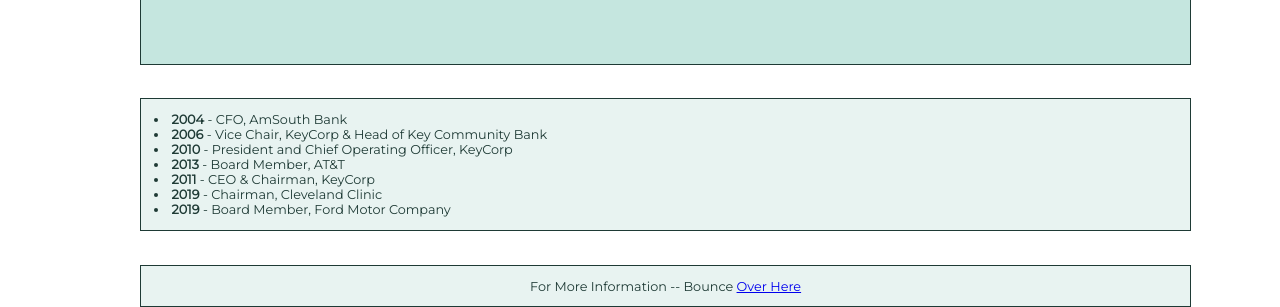
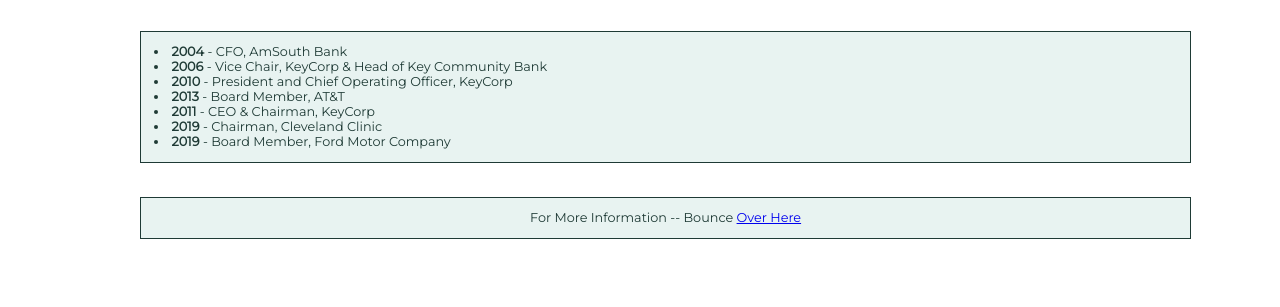
Before and after one commit to roelmore/bem-tribute, a plain HTML site: page index.html in a window 1280 px wide. Shown: the part 586-893 px from the top of the page. After the commit the page ends 825 px from the top, so only its background shows below. Drawn offline with Linux system fonts and the light colour scheme.

Commit message:
grid template rows auto

```diff
--- a/styles.css
+++ b/styles.css
@@ -19,7 +19,7 @@
     justify-items: center;
     color: #1e3a35;
     grid-template-columns: 10% 80% 10%;
-    grid-template-rows: 10% 20% 50% 20%;
+    grid-template-rows: auto;
     grid-gap: 1%;
     grid-template-areas:
         "sidebar-l header sidebar-r"
```
